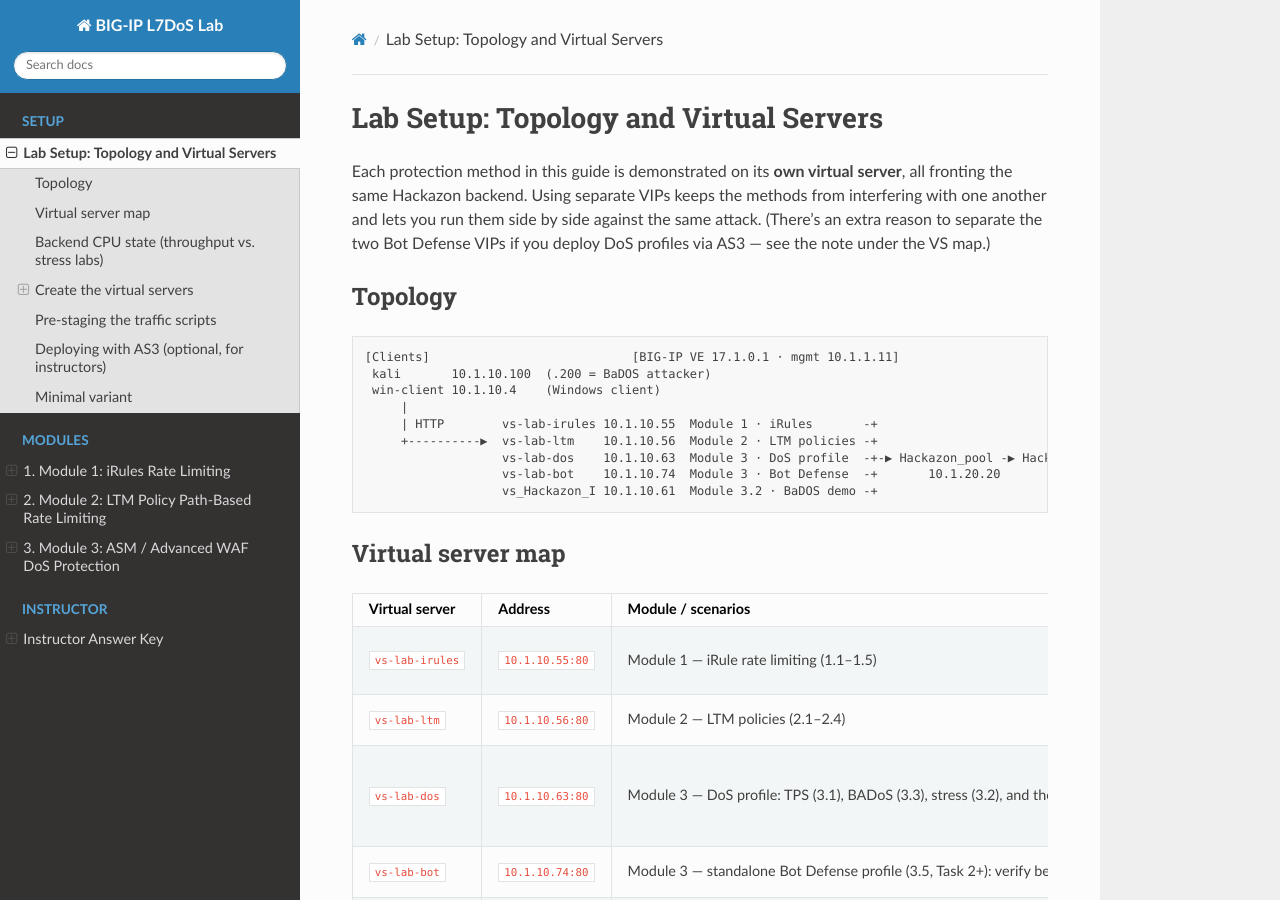
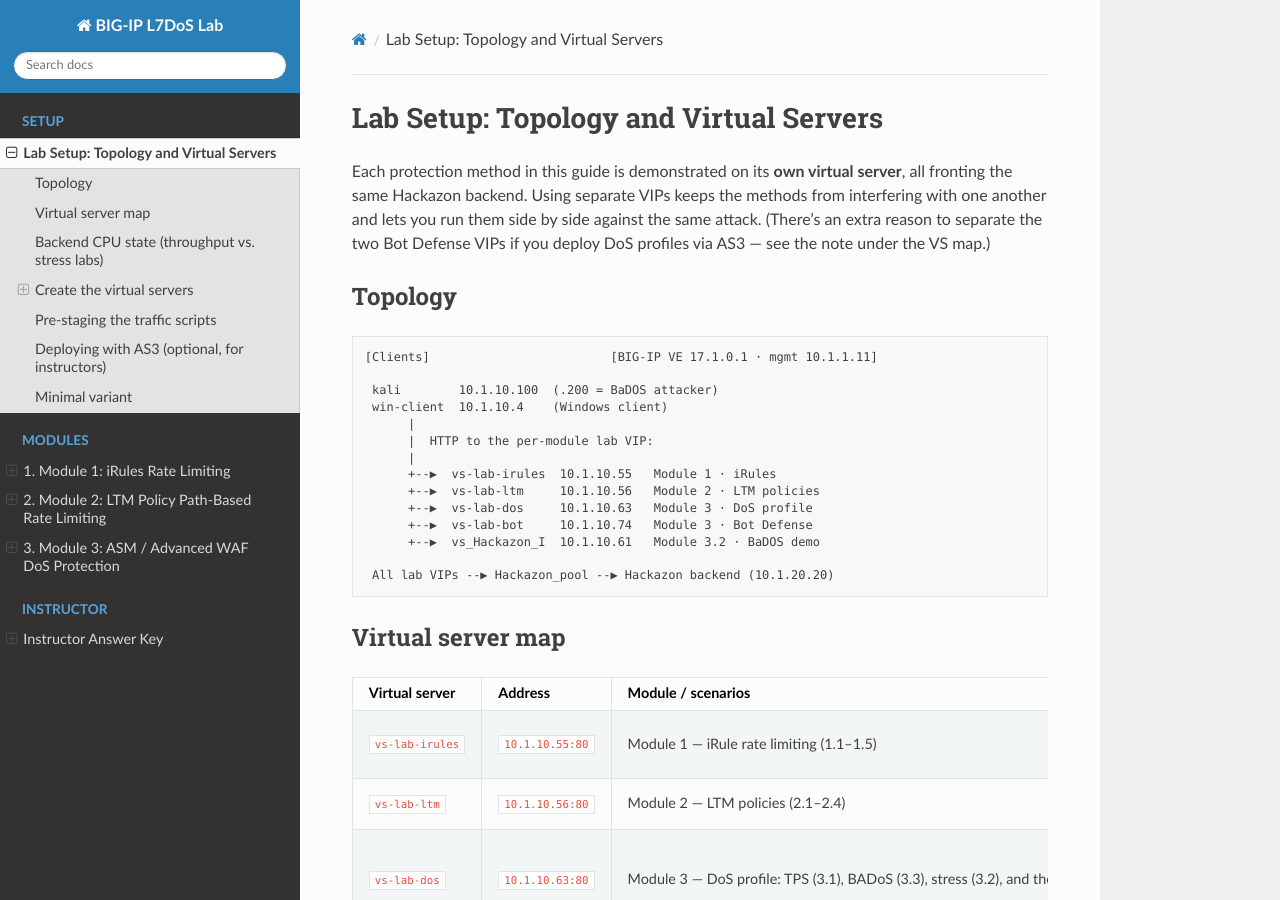
Before and after one commit to snowblind-/BIG-IP-L7DoS-Lab, a Sphinx documentation site: the page built from docs/setup/lab-topology.rst, in a window 1280 px wide and 900 px high. Built offline with Sphinx 7.4.7 and the Read the Docs theme 3.1.0, drawn with Linux system fonts in a browser that asks for light colours.

Commit message:
docs(pdf): reflow topology diagram to fit the page
The Lab Environment diagram in setup/lab-topology.rst had the same 107-char
line that overflowed the page (and wrapped the Hackazon_pool / 10.1.20.20
annotations onto stray lines) as the one already fixed in index.rst. Apply the
same reflow so every line fits within the page width; the backend now sits on
its own line. This clears the last "item too long to fit on line" warning.

Co-Authored-By: Claude Opus 4.8 <noreply@anthropic.com>
Claude-Session: https://claude.ai/code/session_019ny9Q1V1XKmKKn24pwgS29

```diff
--- a/docs/setup/lab-topology.rst
+++ b/docs/setup/lab-topology.rst
@@ -12,15 +12,20 @@ Topology
 
 .. code-block:: text
 
-   [Clients]                            [BIG-IP VE 17.1.0.1 · mgmt 10.1.1.11]
-    kali       10.1.10.100  (.200 = BaDOS attacker)
-    win-client 10.1.10.4    (Windows client)
-        |
-        | HTTP        vs-lab-irules 10.1.10.55  Module 1 · iRules       -+
-        +----------▶  vs-lab-ltm    10.1.10.56  Module 2 · LTM policies -+
-                      vs-lab-dos    10.1.10.63  Module 3 · DoS profile  -+-▶ Hackazon_pool -▶ Hackazon
-                      vs-lab-bot    10.1.10.74  Module 3 · Bot Defense  -+       10.1.20.20
-                      vs_Hackazon_I 10.1.10.61  Module 3.2 · BaDOS demo -+
+   [Clients]                         [BIG-IP VE 17.1.0.1 · mgmt 10.1.1.11]
+
+    kali        10.1.10.100  (.200 = BaDOS attacker)
+    win-client  10.1.10.4    (Windows client)
+         |
+         |  HTTP to the per-module lab VIP:
+         |
+         +--▶  vs-lab-irules  10.1.10.55   Module 1 · iRules
+         +--▶  vs-lab-ltm     10.1.10.56   Module 2 · LTM policies
+         +--▶  vs-lab-dos     10.1.10.63   Module 3 · DoS profile
+         +--▶  vs-lab-bot     10.1.10.74   Module 3 · Bot Defense
+         +--▶  vs_Hackazon_I  10.1.10.61   Module 3.2 · BaDOS demo
+
+    All lab VIPs --▶ Hackazon_pool --▶ Hackazon backend (10.1.20.20)
 
 Virtual server map
 ------------------
```
